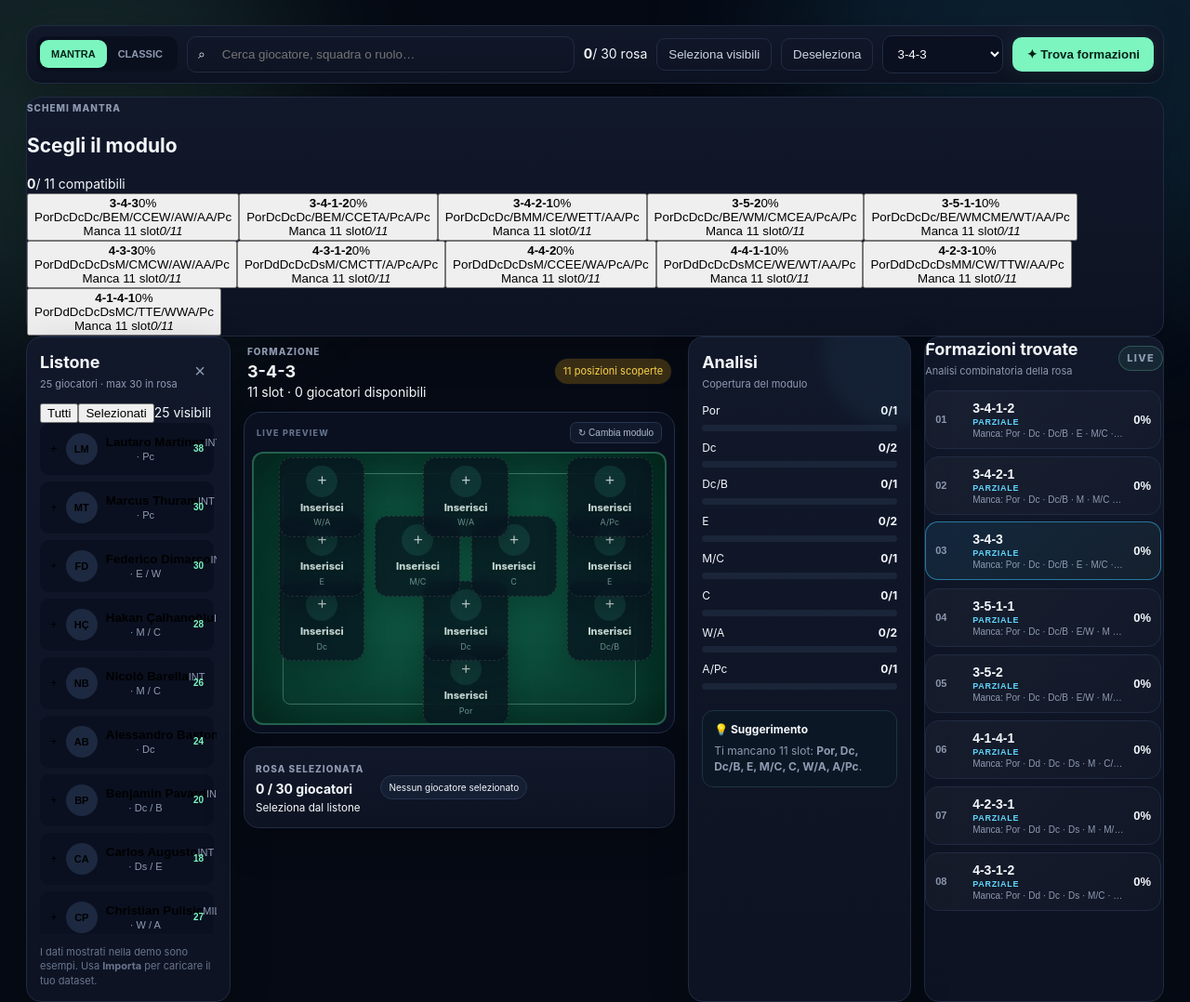
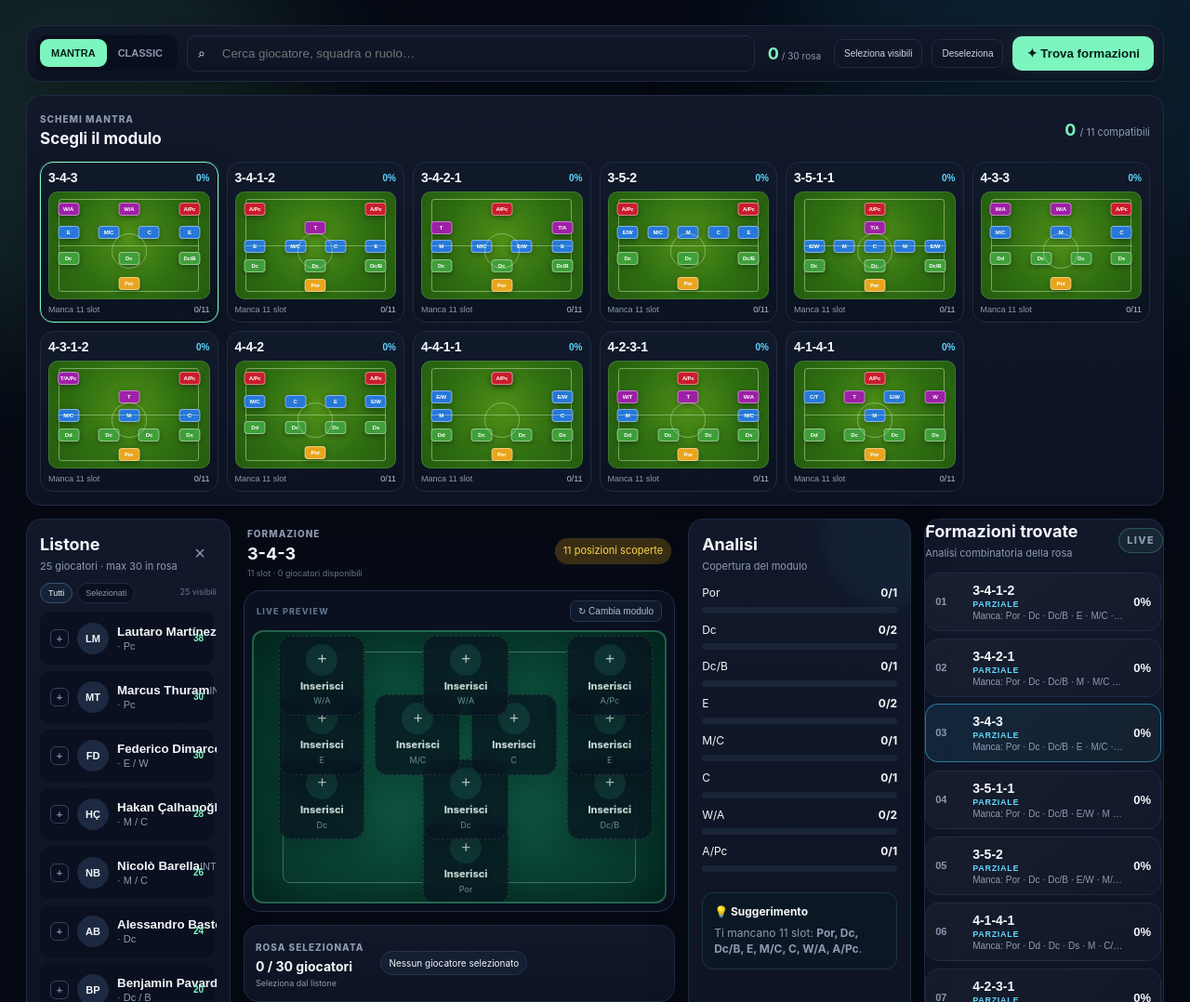
Before and after one commit to zafant/mantra-lab, a plain HTML site: page index.html in a window 1280 px wide. Shown: the part 347-1425 px from the top of the page at 93% size. Drawn offline with Linux system fonts and the light colour scheme.

Commit message:
feat: load v3.2 UI stylesheet

```diff
--- a/index.html
+++ b/index.html
@@ -10,123 +10,34 @@
   <title>Mantra Lab — Costruisci e prova la tua rosa</title>
   <meta name="description" content="Configuratore gratuito per provare rose e moduli Fantacalcio Mantra e Classic.">
   <link rel="stylesheet" href="styles.css">
+  <link rel="stylesheet" href="styles-v32.css">
 </head>
 <body>
   <div class="ambient ambient-a"></div><div class="ambient ambient-b"></div>
   <header class="topbar">
     <div class="brand"><span class="brand-mark">M</span><span>MANTRA <b>LAB</b></span></div>
-    <nav>
-      <button class="nav-btn active" data-view="builder">Builder</button>
-      <button class="nav-btn" data-view="squad">La mia rosa <span id="squadCount">0</span></button>
-      <button class="nav-btn" data-view="help">Come funziona</button>
-    </nav>
-    <div class="top-actions">
-      <button class="ghost" id="exportBtn">Esporta</button>
-      <label class="ghost file-btn">Importa <input id="importInput" type="file" accept=".json,.csv"></label>
-    </div>
+    <nav><button class="nav-btn active" data-view="builder">Builder</button><button class="nav-btn" data-view="squad">La mia rosa <span id="squadCount">0</span></button><button class="nav-btn" data-view="help">Come funziona</button></nav>
+    <div class="top-actions"><button class="ghost" id="exportBtn">Esporta</button><label class="ghost file-btn">Importa <input id="importInput" type="file" accept=".json,.csv"></label></div>
   </header>
-
   <main>
-    <section class="hero">
-      <div>
-        <div class="eyebrow">IL LABORATORIO DEL FANTALLENATORE · V3.2</div>
-        <h1>Prova la tua rosa.<br><span>Trova il tuo modulo.</span></h1>
-        <p>Seleziona i giocatori, scegli uno schema e verifica in tempo reale se la tua rosa copre ogni posizione.</p>
-      </div>
-      <div class="hero-stats">
-        <div class="stat-card"><span class="stat-icon">◈</span><strong id="heroPlayers">0/30</strong><small>rosa selezionata</small></div>
-        <div class="stat-card"><span class="stat-icon">▦</span><strong id="heroListone">0</strong><small>giocatori nel listone</small></div>
-        <div class="stat-card"><span class="stat-icon">✦</span><strong id="heroModules">11</strong><small>schemi Mantra</small></div>
+    <section class="hero"><div><div class="eyebrow">IL LABORATORIO DEL FANTALLENATORE · V3.2</div><h1>Prova la tua rosa.<br><span>Trova il tuo modulo.</span></h1><p>Seleziona i giocatori, scegli uno schema e verifica in tempo reale se la tua rosa copre ogni posizione.</p></div>
+      <div class="hero-stats"><div class="stat-card"><span class="stat-icon">◈</span><strong id="heroPlayers">0/30</strong><small>rosa selezionata</small></div><div class="stat-card"><span class="stat-icon">▦</span><strong id="heroListone">0</strong><small>giocatori nel listone</small></div><div class="stat-card"><span class="stat-icon">✦</span><strong id="heroModules">11</strong><small>schemi Mantra</small></div></div>
+    </section>
+    <section id="builderView" class="view">
+      <div class="toolbar card"><div class="mode-switch"><button class="mode active" data-mode="mantra">MANTRA</button><button class="mode" data-mode="classic">CLASSIC</button></div><div class="toolbar-search"><span>⌕</span><input id="playerSearch" placeholder="Cerca giocatore, squadra o ruolo…"></div><div class="roster-counter" aria-live="polite"><b id="rosterCount">0</b><span>/ 30 rosa</span></div><button class="ghost compact" id="selectVisibleBtn">Seleziona visibili</button><button class="ghost compact" id="clearSelectionBtn">Deseleziona</button><select id="moduleSelect" class="visually-hidden"></select><button class="primary" id="autoBtn"><span>✦</span> Trova formazioni</button></div>
+      <section class="module-browser card"><div class="module-browser-head"><div><span class="muted">SCHEMI MANTRA</span><h2>Scegli il modulo</h2></div><div class="module-browser-meta"><b id="compatibleCount">0</b><span>/ 11 compatibili</span></div></div><div id="moduleGrid" class="module-grid"></div></section>
+      <div class="workspace">
+        <aside class="sidebar card"><div class="panel-head"><div><h2>Listone</h2><span id="listMeta">Demo locale · max 30 in rosa</span></div><button id="clearSearch" class="icon" aria-label="Pulisci ricerca">×</button></div><div class="listone-tools"><button class="filter-chip active" id="allPlayersBtn">Tutti</button><button class="filter-chip" id="selectedPlayersBtn">Selezionati</button><span id="visibleCount"></span></div><div id="playerList" class="player-list"></div><div class="sidebar-foot">I dati mostrati nella demo sono esempi. Usa <b>Importa</b> per caricare il tuo dataset.</div></aside>
+        <section class="pitch-wrap"><div class="pitch-head"><div><span class="muted">FORMAZIONE</span><h2 id="moduleTitle">3-4-3</h2><span id="moduleSubtitle" class="module-subtitle">11 slot · 11 titolari</span></div><div id="statusPill" class="status neutral">Seleziona i giocatori</div></div><div class="pitch-shell"><div class="pitch-toolbar"><span>LIVE PREVIEW</span><button id="shuffleBtn" class="mini-btn">↻ Cambia modulo</button></div><div class="pitch" id="pitch"></div></div><div class="bench card"><div><span class="muted">ROSA SELEZIONATA</span><strong id="selectedSummary">0 / 30 giocatori</strong><small id="selectionHint" class="selection-hint">Seleziona dal listone</small></div><div class="bench-chips" id="benchChips"></div></div></section>
+        <aside class="analysis card"><div class="panel-head"><div><h2>Analisi</h2><span>Copertura del modulo</span></div></div><div id="coverage"></div><div class="tip" id="tipBox"><b>💡 Suggerimento</b><p>Aggiungi almeno un giocatore per iniziare la simulazione.</p></div></aside>
+        <aside class="formation-panel card"><div class="panel-head"><div><h2>Formazioni trovate</h2><span>Analisi combinatoria della rosa</span></div><span class="live-dot">LIVE</span></div><div id="formationResults" class="formation-results"></div></aside>
       </div>
     </section>
-
-    <section id="builderView" class="view">
-      <div class="toolbar card">
-        <div class="mode-switch">
-          <button class="mode active" data-mode="mantra">MANTRA</button>
-          <button class="mode" data-mode="classic">CLASSIC</button>
-        </div>
-        <div class="toolbar-search">
-          <span>⌕</span><input id="playerSearch" placeholder="Cerca giocatore, squadra o ruolo…">
-        </div>
-        <div class="roster-counter" aria-live="polite"><b id="rosterCount">0</b><span>/ 30 rosa</span></div>
-        <button class="ghost compact" id="selectVisibleBtn">Seleziona visibili</button>
-        <button class="ghost compact" id="clearSelectionBtn">Deseleziona</button>
-        <select id="moduleSelect" class="visually-hidden"></select>
-        <button class="primary" id="autoBtn"><span>✦</span> Trova formazioni</button>
-      </div>
-      <section class="module-browser card">
-        <div class="module-browser-head">
-          <div><span class="muted">SCHEMI MANTRA</span><h2>Scegli il modulo</h2></div>
-          <div class="module-browser-meta"><b id="compatibleCount">0</b><span>/ 11 compatibili</span></div>
-        </div>
-        <div id="moduleGrid" class="module-grid"></div>
-      </section>
-
-      <div class="workspace">
-        <aside class="sidebar card">
-          <div class="panel-head"><div><h2>Listone</h2><span id="listMeta">Demo locale · max 30 in rosa</span></div><button id="clearSearch" class="icon" aria-label="Pulisci ricerca">×</button></div>
-          <div class="listone-tools"><button class="filter-chip active" id="allPlayersBtn">Tutti</button><button class="filter-chip" id="selectedPlayersBtn">Selezionati</button><span id="visibleCount"></span></div>
-          <div id="playerList" class="player-list"></div>
-          <div class="sidebar-foot">I dati mostrati nella demo sono esempi. Usa <b>Importa</b> per caricare il tuo dataset.</div>
-        </aside>
-
-        <section class="pitch-wrap">
-          <div class="pitch-head">
-            <div><span class="muted">FORMAZIONE</span><h2 id="moduleTitle">3-4-3</h2><span id="moduleSubtitle" class="module-subtitle">11 slot · 11 titolari</span></div>
-            <div id="statusPill" class="status neutral">Seleziona i giocatori</div>
-          </div>
-          <div class="pitch-shell">
-            <div class="pitch-toolbar"><span>LIVE PREVIEW</span><button id="shuffleBtn" class="mini-btn">↻ Cambia modulo</button></div>
-            <div class="pitch" id="pitch"></div>
-          </div>
-          <div class="bench card">
-            <div><span class="muted">ROSA SELEZIONATA</span><strong id="selectedSummary">0 / 30 giocatori</strong><small id="selectionHint" class="selection-hint">Seleziona dal listone</small></div>
-            <div class="bench-chips" id="benchChips"></div>
-          </div>
-        </section>
-
-        <aside class="analysis card">
-          <div class="panel-head"><div><h2>Analisi</h2><span>Copertura del modulo</span></div></div>
-          <div id="coverage"></div>
-          <div class="tip" id="tipBox"><b>💡 Suggerimento</b><p>Aggiungi almeno un giocatore per iniziare la simulazione.</p></div>
-        </aside>
-
-        <aside class="formation-panel card">
-          <div class="panel-head"><div><h2>Formazioni trovate</h2><span>Analisi combinatoria della rosa</span></div><span class="live-dot">LIVE</span></div>
-          <div id="formationResults" class="formation-results"></div>
-        </aside>
-      </div>
-    </section>
-
-    <section id="squadView" class="view hidden">
-      <div class="page-head"><div><div class="eyebrow">LA MIA ROSA</div><h2>La tua rosa virtuale</h2><p>Una rosa locale, senza account e senza costi.</p></div><button class="danger" id="resetSquad">Svuota rosa</button></div>
-      <div class="squad-grid" id="squadGrid"></div>
-    </section>
-
-    <section id="helpView" class="view hidden">
-      <div class="help card">
-        <div class="eyebrow">MVP / ROADMAP</div>
-        <h2>Il prodotto nasce gratuito e utile.</h2>
-        <p>Questa prima versione è una web app statica: nessun server, nessun account, nessun costo di hosting obbligatorio. I dati della rosa restano nel browser.</p>
-        <div class="roadmap">
-          <div><b>01</b><h3>Formation Builder</h3><p>Selezione giocatori, moduli e validazione ruoli.</p></div>
-          <div><b>02</b><h3>Squad Analyzer</h3><p>“Quali moduli posso fare con questa rosa?”</p></div>
-          <div><b>03</b><h3>Asta Assistant</h3><p>Individuazione dei ruoli scoperti e dei profili necessari.</p></div>
-          <div><b>04</b><h3>Monetizzazione</h3><p>Spazi pubblicitari non invasivi e suggerimenti extra, mantenendo il core gratuito.</p></div>
-        </div>
-        <div class="notice"><b>Nota sui dati:</b> il sito non incorpora automaticamente il listone di terzi. L'importazione è predisposta per usare dati che l'utente è autorizzato a utilizzare.</div>
-      </div>
-    </section>
+    <section id="squadView" class="view hidden"><div class="page-head"><div><div class="eyebrow">LA MIA ROSA</div><h2>La tua rosa virtuale</h2><p>Una rosa locale, senza account e senza costi.</p></div><button class="danger" id="resetSquad">Svuota rosa</button></div><div class="squad-grid" id="squadGrid"></div></section>
+    <section id="helpView" class="view hidden"><div class="help card"><div class="eyebrow">MVP / ROADMAP</div><h2>Il prodotto nasce gratuito e utile.</h2><p>Questa prima versione è una web app statica: nessun server, nessun account, nessun costo di hosting obbligatorio. I dati della rosa restano nel browser.</p><div class="roadmap"><div><b>01</b><h3>Formation Builder</h3><p>Selezione giocatori, moduli e validazione ruoli.</p></div><div><b>02</b><h3>Squad Analyzer</h3><p>“Quali moduli posso fare con questa rosa?”</p></div><div><b>03</b><h3>Asta Assistant</h3><p>Individuazione dei ruoli scoperti e dei profili necessari.</p></div><div><b>04</b><h3>Monetizzazione</h3><p>Spazi pubblicitari non invasivi e suggerimenti extra, mantenendo il core gratuito.</p></div></div><div class="notice"><b>Nota sui dati:</b> il sito non incorpora automaticamente il listone di terzi. L'importazione è predisposta per usare dati che l'utente è autorizzato a utilizzare.</div></div></section>
   </main>
-
-  <div class="mobile-dock">
-    <button data-view="builder" class="dock-active">⌂<span>Builder</span></button>
-    <button data-view="squad">♟<span>Rosa</span></button>
-    <button data-view="help">?</button>
-  </div>
+  <div class="mobile-dock"><button data-view="builder" class="dock-active">⌂<span>Builder</span></button><button data-view="squad">♟<span>Rosa</span></button><button data-view="help">?</button></div>
   <div id="appToast" class="app-toast" role="status" aria-live="polite"></div><footer>Mantra Lab · V3.2 · Nessun account richiesto</footer>
-  <script src="data-provider.js"></script>
-  <script src="app.js"></script>
+  <script src="data-provider.js"></script><script src="app.js"></script>
 </body>
 </html>
```
